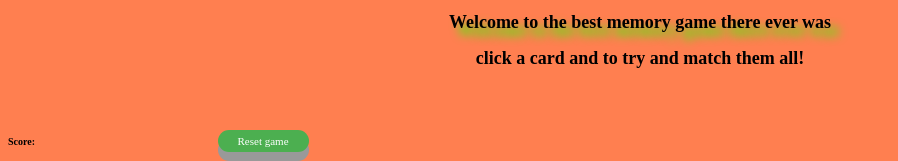
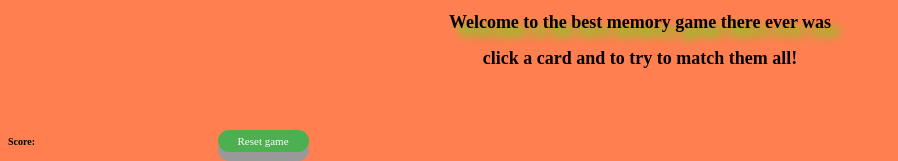
Before and after one commit to LucassNogueira/Deployment-lab, a website: page public/index.html in a window 1280 px wide. Shown: the top 161 px of the page, without its empty margins (0-898 px from the left). Drawn offline with Linux system fonts and the light colour scheme.

Commit message:
spelling error

```diff
--- a/public/index.html
+++ b/public/index.html
@@ -12,7 +12,7 @@
       Welcome to the best memory game there ever was
     </h1>
     <h2 style="font-family: lemon milk; font-size: 18px; font-weight: bold">
-      click a card and to try and match them all!
+      click a card and to try to match them all!
     </h2>
     <br /><br />
     <h3 style="font-family: lemon milk; font-size: 10px; font-weight: bold">
```
